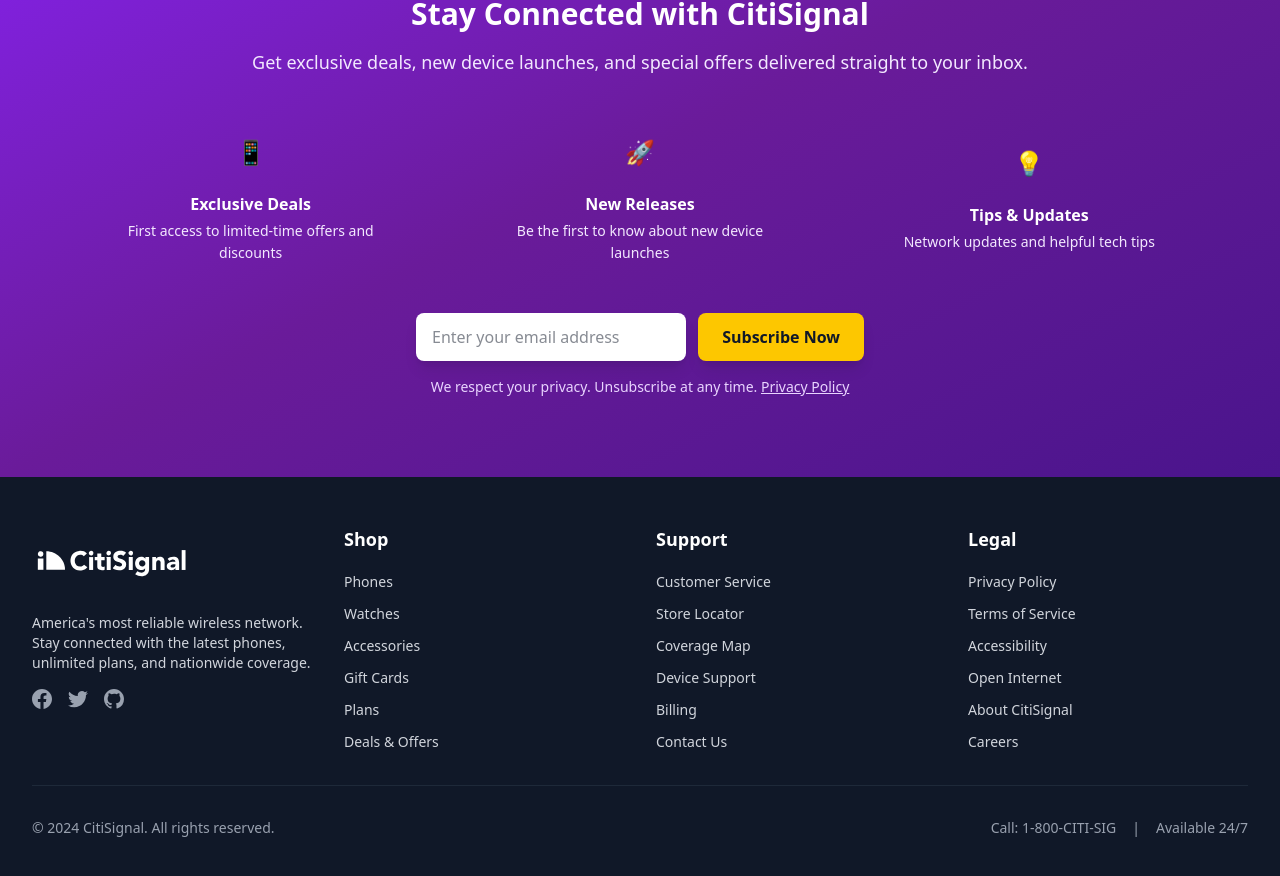
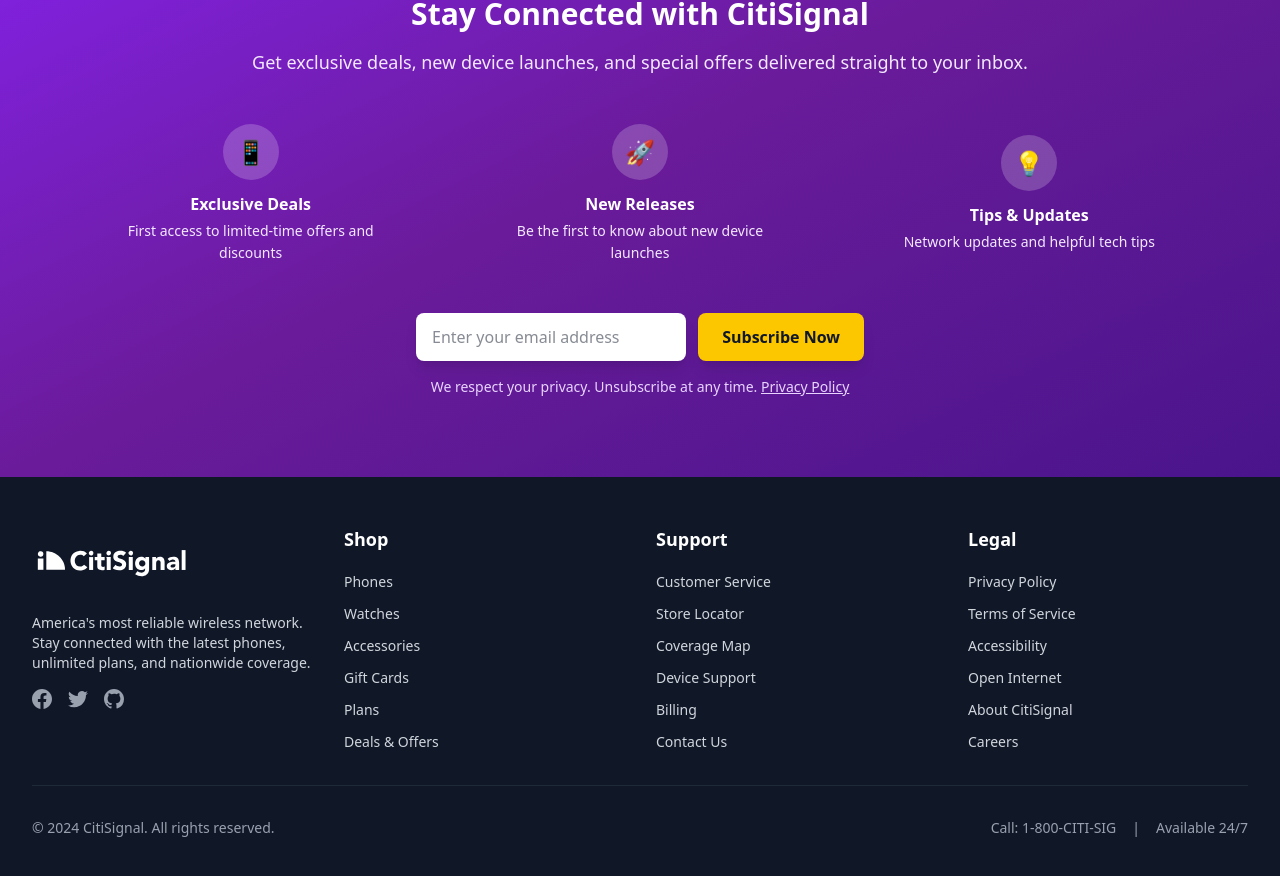
Before and after one commit to skukla/citisignal-nextjs, a Next.js app: page / in a window 1280 px wide. Shown: the part 6259-7135 px from the top of the page. Built offline with nearby package versions, Linux system fonts and the light colour scheme.

Commit message:
refactor: Improve IconContainer class handling
- Switch from twMerge to clsx for better class combination
- Use separate bgColor and bgOpacity props
- Set default opacity to 25%

```diff
--- a/src/components/ui/IconContainer.tsx
+++ b/src/components/ui/IconContainer.tsx
@@ -1,12 +1,12 @@
 'use client';
 
-import { twMerge } from 'tailwind-merge';
+import { clsx } from 'clsx';
 import type { ThemeBgColor, ThemeBgOpacity, ThemeSize } from '@/types/theme';
 
 interface IconContainerProps {
   children: React.ReactNode;
   size?: ThemeSize;
-  bgColor?: ThemeBgColor | 'bg-white' | 'bg-black';
+  bgColor?: ThemeBgColor;
   bgOpacity?: ThemeBgOpacity;
   centered?: boolean;
   className?: string;
@@ -16,9 +16,9 @@
   children,
   size = 'md',
   bgColor = 'bg-white',
-  bgOpacity = 'bg-opacity-20',
+  bgOpacity = 'bg-opacity-25',
   centered = true,
-  className
+  className = 'mb-3'
 }: IconContainerProps) {
   const sizeClasses = {
     sm: 'w-10 h-10',
@@ -27,9 +27,10 @@
   };
 
   return (
-    <div className={twMerge(
+    <div className={clsx(
       'rounded-full flex items-center justify-center',
-      `${bgColor} ${bgOpacity}`,
+      bgColor,
+      bgOpacity,
       sizeClasses[size],
       centered && 'mx-auto',
       className
```
